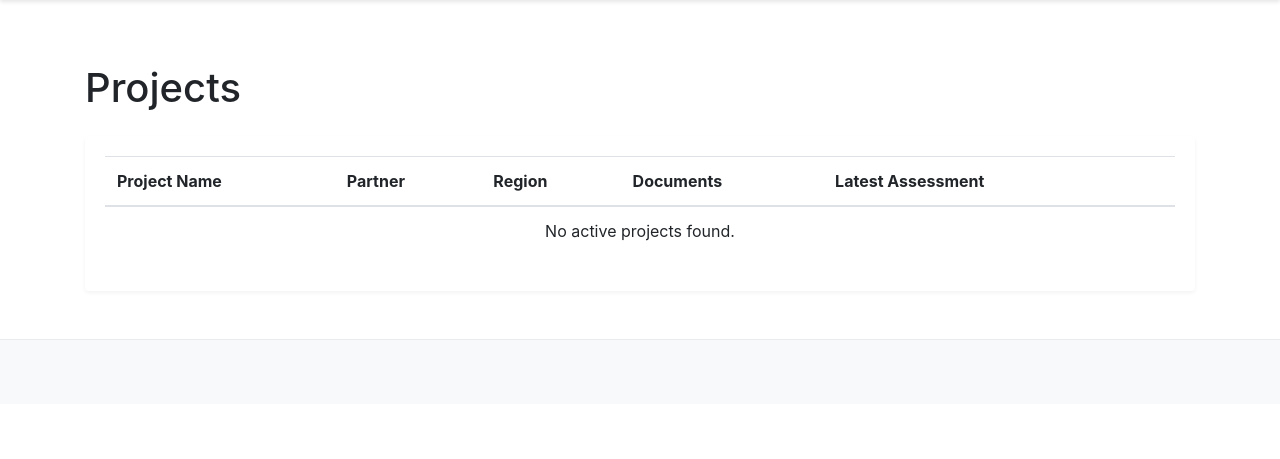
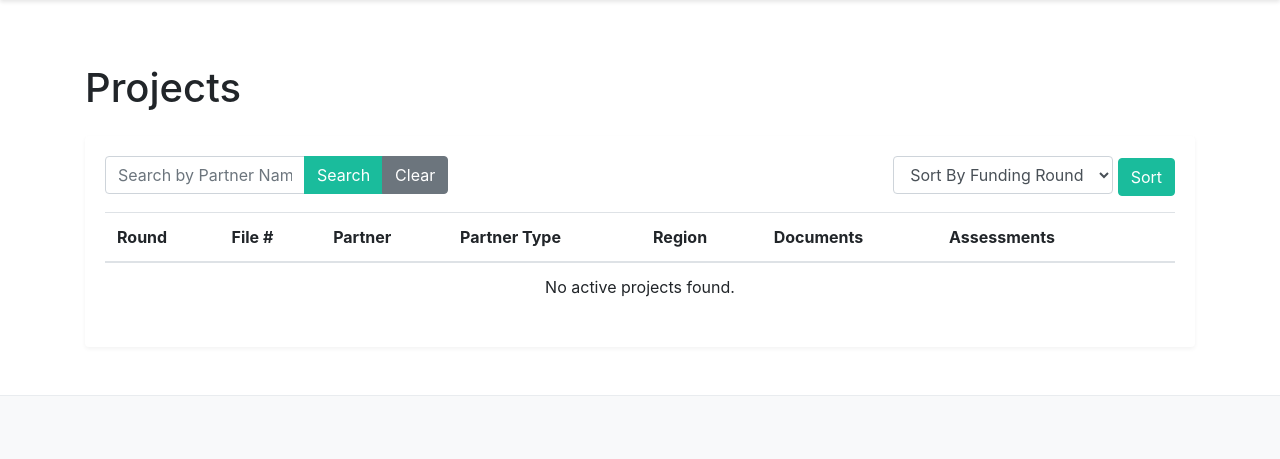
Before and after one commit to patterson-s/siemens, a Python web app: template app/templates/main/projects.html in a window 1280 px wide. Shown: the part 72-531 px from the top of the page. Run offline with Jinja, Linux system fonts and the light colour scheme; the template is opened without the code that fills it, so the values that code supplies are empty; some libraries are stand-ins or nearby versions.

Commit message:
update project list add sort order badges

```diff
--- a/app/templates/main/projects.html
+++ b/app/templates/main/projects.html
@@ -5,31 +5,90 @@
 
     <div class="card">
         <div class="card-body">
+            <div class="row mb-3">
+                <div class="col-md-6">
+                    <form method="GET" action="{{ url_for('main.projects') }}" class="form-inline">
+                        <div class="input-group">
+                            <input type="text" name="search" placeholder="Search by Partner Name"
+                                   class="form-control" style="width: 200px;"
+                                   value="{{ request.args.get('search', '') }}">
+                            <div class="input-group-append">
+                                <button type="submit" class="btn btn-primary">Search</button>
+                                <a href="{{ url_for('main.projects') }}" class="btn btn-secondary">Clear</a>
+                            </div>
+                        </div>
+                    </form>
+                </div>
+                <div class="col-md-6 text-right">
+                    <form method="GET" action="{{ url_for('main.projects') }}">
+                        <select name="sort" class="form-control d-inline-block" style="width: auto;">
+                            <option value="funding_round">Sort By Funding Round</option>
+                            <option value="file_number">Sort By File Number</option>
+                            <option value="partner_name">Sort By Partner Name</option>
+                            <option value="region">Sort By Region</option>
+                        </select>
+                        <button type="submit" class="btn btn-primary">Sort</button>
+                    </form>
+                </div>
+            </div>
             <div class="table-responsive">
                 <table class="table table-hover">
                     <thead>
                         <tr>
-                            <th>Project Name</th>
+                            <th>Round</th>
+                            <th>File #</th>
                             <th>Partner</th>
+                            <th>Partner Type</th>
                             <th>Region</th>
                             <th>Documents</th>
-                            <th>Latest Assessment</th>
+                            <th>Assessments</th>
                             <th></th>
                         </tr>
                     </thead>
                     <tbody>
                         {% for project in projects %}
                             <tr>
-                                <td>{{ project.name }}</td>
-                                <td>{{ project.integrity_partner_name }}</td>
+                                <td>
+                                    {% if project.name_of_round == 1.0 %}
+                                        First
+                                    {% elif project.name_of_round == 2.0 %}
+                                        Second
+                                    {% elif project.name_of_round == 3.0 %}
+                                        Third
+                                    {% else %}
+                                        {{ project.name_of_round }}
+                                    {% endif %}
+                                </td>
+                                <td>{{ project.file_number_db }}</td>
+                                <td><strong>{{ project.integrity_partner_name }}</strong></td>
+                                <td>{{ project.partner_type }}</td>
                                 <td>{{ project.region }}</td>
-                                <td>{{ project.documents|length }}</td>
                                 <td>
-                                    {% if project.evaluation_runs %}
-                                        {{ project.evaluation_runs[-1].created_at.strftime('%Y-%m-%d') }}
-                                    {% else %}
-                                        <span class="text-muted">No assessments</span>
-                                    {% endif %}
+                                    <div>
+                                        {% set has_project_report = project.documents | selectattr('document_type', 'equalto', 'project_report') | list | length > 0 %}
+                                        {% set has_external_evaluation = project.documents | selectattr('document_type', 'equalto', 'external_evaluation') | list | length > 0 %}
+
+                                        <span class="badge {{ 'badge-success' if has_project_report else 'badge-danger' }}">
+                                            Project Report
+                                        </span>
+                                        <span class="badge {{ 'badge-success' if has_external_evaluation else 'badge-danger' }}">
+                                            External Evaluation
+                                        </span>
+                                    </div>
+                                </td>
+                                <td>
+                                    <div>
+                                        {% if project.evaluation_runs %}
+                                            {% set sorted_evaluations = project.evaluation_runs | sort(attribute='created_at', reverse=True) %}
+                                            {% for evaluation in sorted_evaluations[:2] %}
+                                                <span class="badge badge-success">
+                                                    {{ evaluation.created_at.strftime('%Y-%m-%d') }} - {{ evaluation.responses|length }}/{{ evaluation.total_questions }}
+                                                </span>
+                                            {% endfor %}
+                                        {% else %}
+                                            <span class="badge badge-danger">No assessments</span>
+                                        {% endif %}
+                                    </div>
                                 </td>
                                 <td class="text-right">
                                     <a href="{{ url_for('main.project_details', project_id=project.id) }}"
@@ -38,7 +97,7 @@
                             </tr>
                         {% else %}
                             <tr>
-                                <td colspan="6" class="text-center">No active projects found.</td>
+                                <td colspan="8" class="text-center">No active projects found.</td>
                             </tr>
                         {% endfor %}
                     </tbody>
```
Also changed, not shown: app/main/routes.py (+24 -1 lines).
